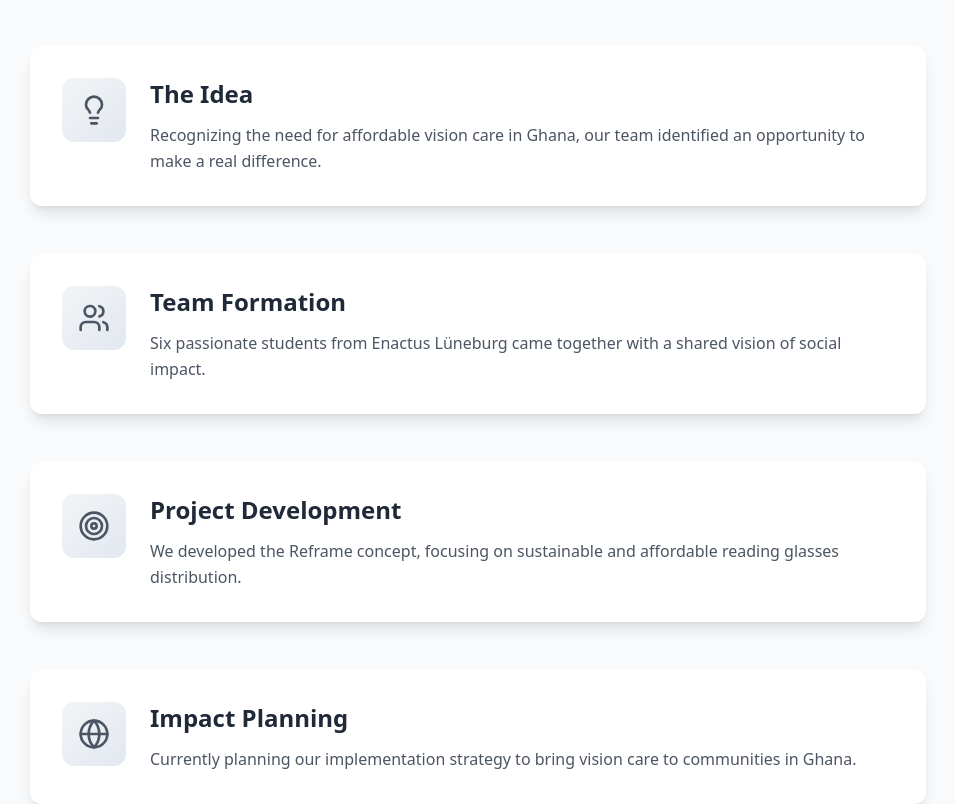
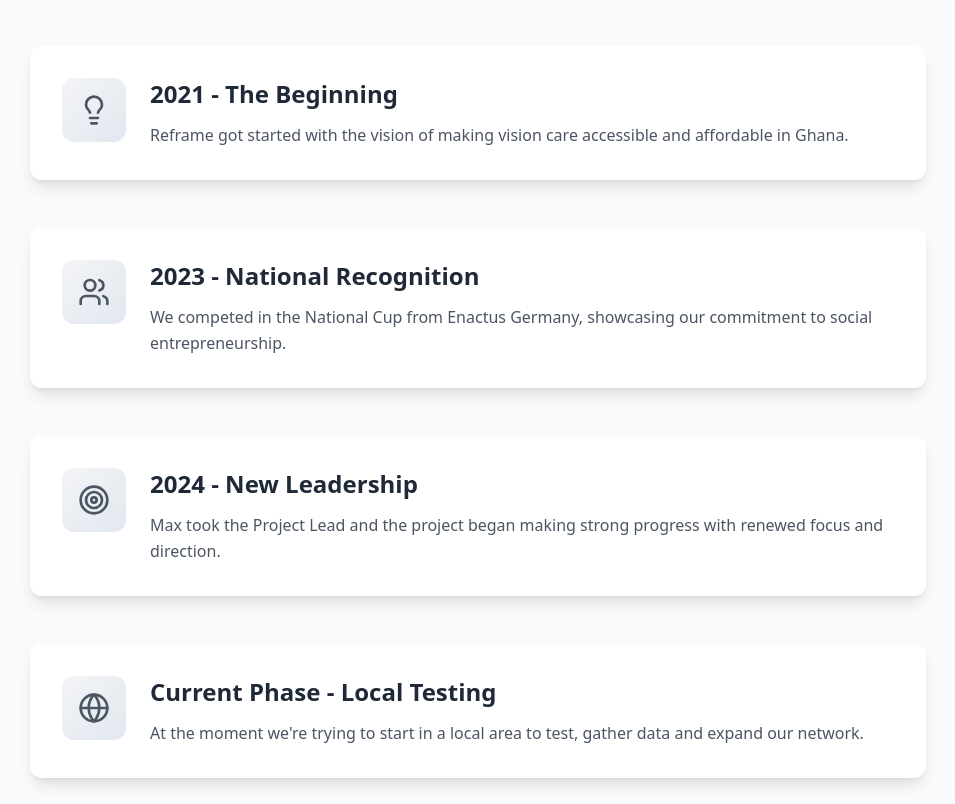
Before and after one commit to LGReframe/ghana-glasses-reframe-info, a React (Vite) app: page /our-story in a window 1280 px wide. Shown: the part 300-1104 px from the top of the page, without its empty margins (162-1117 px from the left). Built offline with nearby package versions, Linux system fonts and the light colour scheme.

Commit message:
Update Our Story section
Update the content of the Our Story section with the provided information.

```diff
--- a/src/pages/OurStoryPage.tsx
+++ b/src/pages/OurStoryPage.tsx
@@ -7,23 +7,23 @@ const OurStoryPage = () => {
   const milestones = [
     {
       icon: Lightbulb,
-      title: "The Idea",
-      description: "Recognizing the need for affordable vision care in Ghana, our team identified an opportunity to make a real difference."
+      title: "2021 - The Beginning",
+      description: "Reframe got started with the vision of making vision care accessible and affordable in Ghana."
     },
     {
       icon: Users,
-      title: "Team Formation",
-      description: "Six passionate students from Enactus Lüneburg came together with a shared vision of social impact."
+      title: "2023 - National Recognition",
+      description: "We competed in the National Cup from Enactus Germany, showcasing our commitment to social entrepreneurship."
     },
     {
       icon: Target,
-      title: "Project Development",
-      description: "We developed the Reframe concept, focusing on sustainable and affordable reading glasses distribution."
+      title: "2024 - New Leadership",
+      description: "Max took the Project Lead and the project began making strong progress with renewed focus and direction."
     },
     {
       icon: Globe,
-      title: "Impact Planning",
-      description: "Currently planning our implementation strategy to bring vision care to communities in Ghana."
+      title: "Current Phase - Local Testing",
+      description: "At the moment we're trying to start in a local area to test, gather data and expand our network."
     }
   ];
 
```
